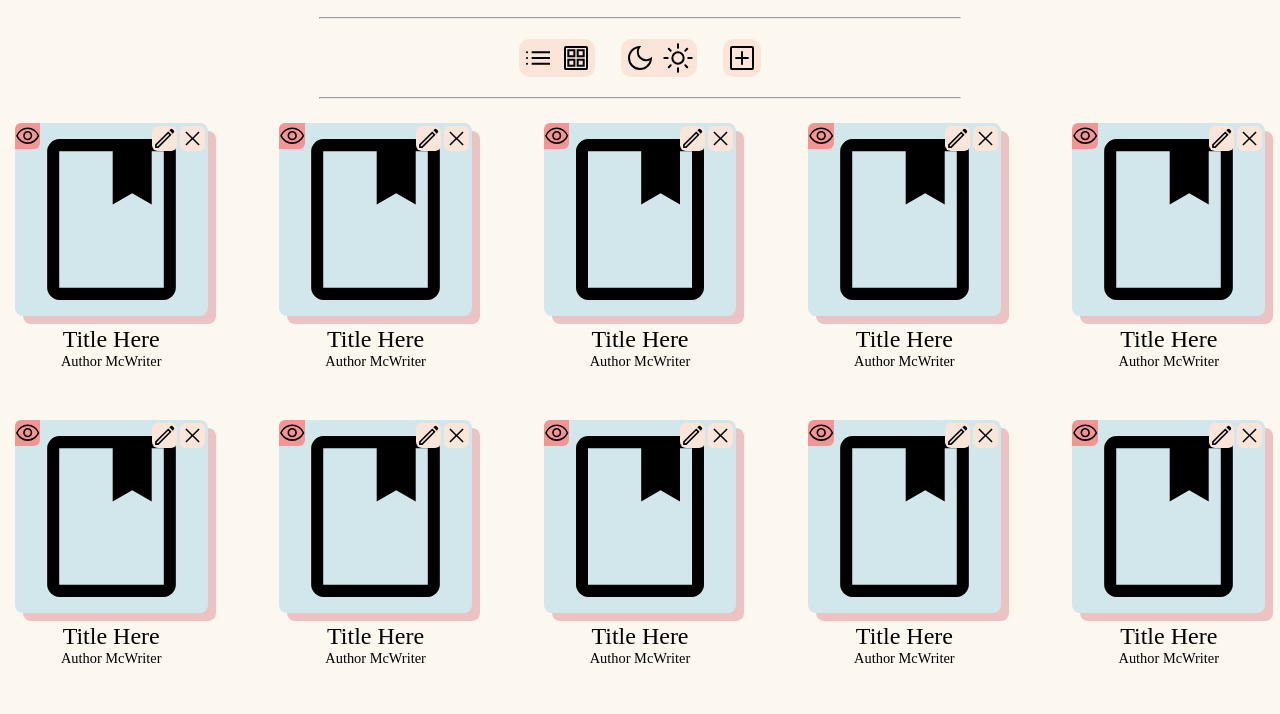
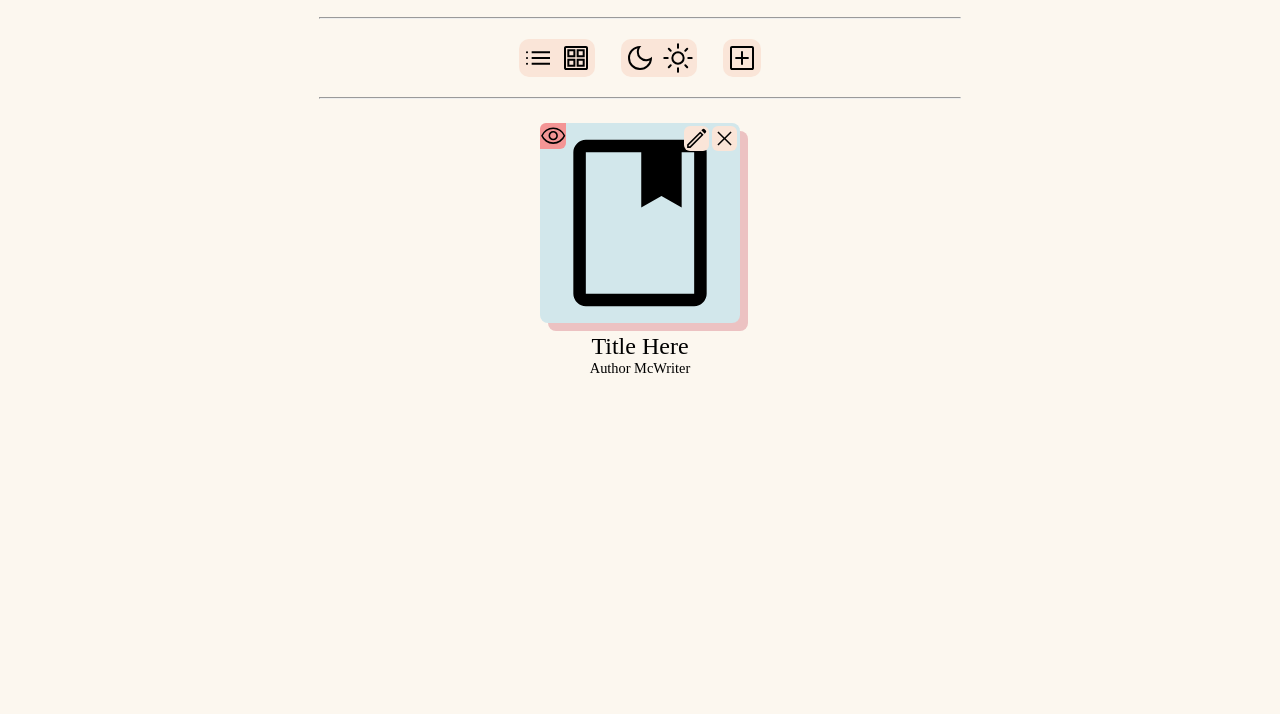
Before and after one commit to Belle-cmd/library, a plain HTML site: page index.html in a window 1280 px wide. Shown: the part 74-788 px from the top of the page. Drawn offline with Linux system fonts and the light colour scheme.

Commit message:
Create library list and book objects

```diff
--- a/app.js
+++ b/app.js
@@ -0,0 +1,32 @@
+const library = [];  // store all books regardless of their list and status
+const completedList = [];  // store finished books
+const incompleteList = [];  // store books not yet finished
+
+function Book(title, author, status) {
+    this.title = title;
+    this.author = author;
+    this.status = status;
+}
+
+// populate library with dummy books
+const book1 = new Book("Feeling Good", "David D. Burns", false);
+const book3 = new Book("Frankenstein", "Mary Shelley", true);
+const book2 = new Book("The Picture of Dorian Gray", "Oscar Wilde", false);
+const book4 = new Book("The Power of Habit", "Charles Duhigg", true);
+const book5 = new Book("Dracula", "Bram Stoker", true);
+library.push(book1, book2, book3, book4, book5);
+console.log(library);
+
+
+// actions executed in web page
+
+
+function cardMode() {}
+
+function listMode() {}
+
+function addBookToLibrary(title, author, status) {}
+
+function removeBookFromLibrary() {}
+
+function editBookInLibrary() {}
--- a/index.html
+++ b/index.html
@@ -36,107 +36,6 @@
             <p class="title">Title Here</p>
             <p class="author">Author McWriter</p>
         </div>
-        <div class="card">
-            <button class="card-status"></button>
-            <div class="card-options">
-                <button class="card-edit"></button>
-                <button class="card-close"></button>
-            </div>
-            <img src="/images/default-book.svg" alt="">
-            <p class="title">Title Here</p>
-            <p class="author">Author McWriter</p>
-        </div>
-        <div class="card">
-            <button class="card-status"></button>
-            <div class="card-options">
-                <button class="card-edit"></button>
-                <button class="card-close"></button>
-            </div>
-            <img src="/images/default-book.svg" alt="">
-            <p class="title">Title Here</p>
-            <p class="author">Author McWriter</p>
-        </div>
-        <div class="card">
-            <button class="card-status"></button>
-            <div class="card-options">
-                <button class="card-edit"></button>
-                <button class="card-close"></button>
-            </div>
-            <img src="/images/default-book.svg" alt="">
-            <p class="title">Title Here</p>
-            <p class="author">Author McWriter</p>
-        </div>
-        <div class="card">
-            <button class="card-status"></button>
-            <div class="card-options">
-                <button class="card-edit"></button>
-                <button class="card-close"></button>
-            </div>
-            <img src="/images/default-book.svg" alt="">
-            <p class="title">Title Here</p>
-            <p class="author">Author McWriter</p>
-        </div>
-        <div class="card">
-            <button class="card-status"></button>
-            <div class="card-options">
-                <button class="card-edit"></button>
-                <button class="card-close"></button>
-            </div>
-            <img src="/images/default-book.svg" alt="">
-            <p class="title">Title Here</p>
-            <p class="author">Author McWriter</p>
-        </div>
-        <div class="card">
-            <button class="card-status"></button>
-            <div class="card-options">
-                <button class="card-edit"></button>
-                <button class="card-close"></button>
-            </div>
-            <img src="/images/default-book.svg" alt="">
-            <p class="title">Title Here</p>
-            <p class="author">Author McWriter</p>
-        </div>
-        <div class="card">
-            <button class="card-status"></button>
-            <div class="card-options">
-                <button class="card-edit"></button>
-                <button class="card-close"></button>
-            </div>
-            <img src="/images/default-book.svg" alt="">
-            <p class="title">Title Here</p>
-            <p class="author">Author McWriter</p>
-        </div>
-        <div class="card">
-            <button class="card-status"></button>
-            <div class="card-options">
-                <button class="card-edit"></button>
-                <button class="card-close"></button>
-            </div>
-            <img src="/images/default-book.svg" alt="">
-            <p class="title">Title Here</p>
-            <p class="author">Author McWriter</p>
-        </div>
-        <div class="card">
-            <button class="card-status"></button>
-            <div class="card-options">
-                <button class="card-edit"></button>
-                <button class="card-close"></button>
-            </div>
-            <img src="/images/default-book.svg" alt="">
-            <p class="title">Title Here</p>
-            <p class="author">Author McWriter</p>
-        </div>
-        <div class="card">
-            <button class="card-status"></button>
-            <div class="card-options">
-                <button class="card-edit"></button>
-                <button class="card-close"></button>
-            </div>
-            <img src="/images/default-book.svg" alt="">
-            <p class="title">Title Here</p>
-            <p class="author">Author McWriter</p>
-        </div>
-
     </main>
     <script src="app.js"></script>
 </body>
```
